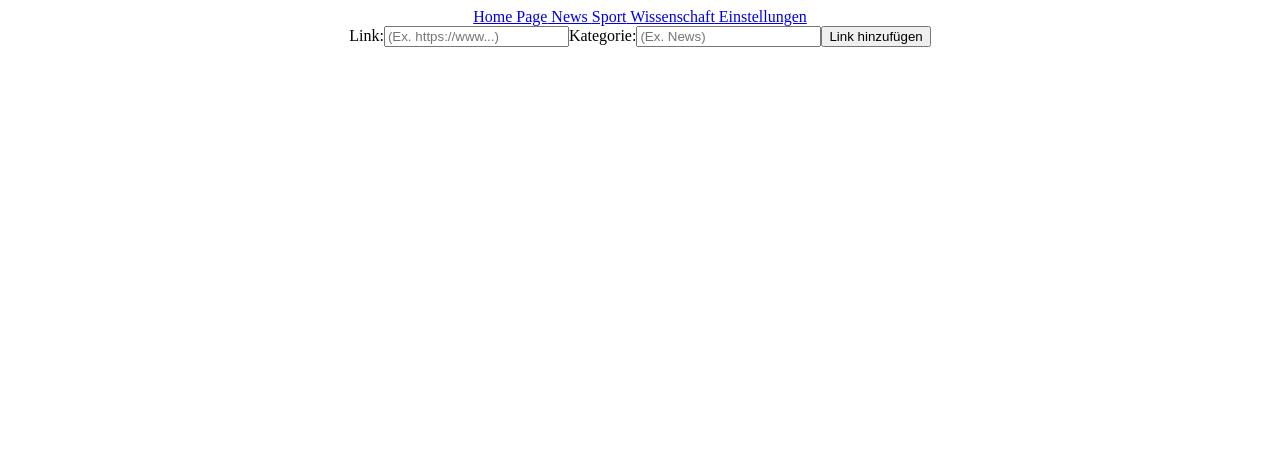
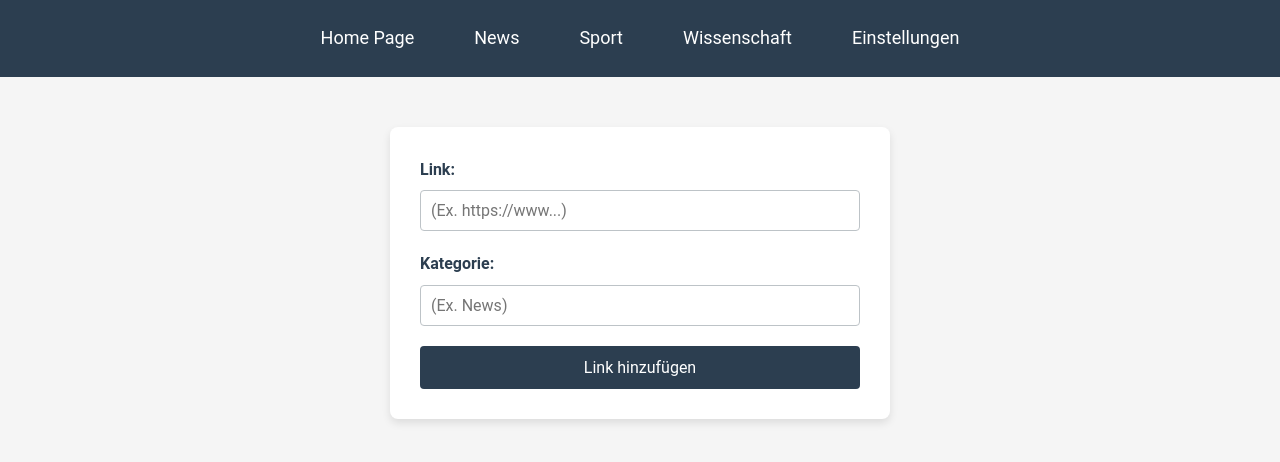
Before and after one commit to weirdo1400/RSS-Feed-Accumulator, a React (Create React App) app in the folder client/: page /einstellungen in a window 1280 px wide. Shown: the top 462 px of the page. Built offline with nearby package versions, Linux system fonts and the light colour scheme.

Commit message:
Added CSS Styling

```diff
--- a/client/src/App.css
+++ b/client/src/App.css
@@ -1,3 +1,228 @@
-.App {
+/* Reset and Global Styling */
+* {
+  margin: 0;
+  padding: 0;
+  box-sizing: border-box;
+  font-family: 'Roboto', sans-serif;
+}
+
+body {
+  background-color: #f4f4f9;
+  color: #333;
+  font-size: 16px;
+  line-height: 1.6;
+  margin: 0;
+  padding: 0;
+}
+
+/* General Reset */
+body, html {
+  margin: 0;
+  padding: 0;
+  font-family: 'Arial', sans-serif;
+  background-color: #f5f5f5;
+}
+
+/* Navbar Styling */
+.navbar {
+  background-color: #2c3e50;
+  padding: 10px;
+  display: flex;
+  justify-content: center;
+}
+
+.navbar a {
+  color: white;
+  padding: 14px 20px;
+  text-decoration: none;
+  font-size: 18px;
+  margin: 0 10px;
+  transition: background 0.3s ease;
+}
+
+.navbar a:hover {
+  background-color: #34495e;
+  border-radius: 4px;
+}
+
+.navbar a.active {
+  background-color: #e67e22;
+  border-radius: 4px;
+}
+
+/* Settings Page Styling */
+.formContainer {
+  background-color: white;
+  max-width: 500px;
+  margin: 50px auto;
+  padding: 30px;
+  border-radius: 8px;
+  box-shadow: 0 4px 8px rgba(0, 0, 0, 0.1);
+}
+
+.formContainer label {
+  display: block;
+  margin-bottom: 8px;
+  font-weight: bold;
+  color: #2c3e50;
+}
+
+.formContainer input {
+  width: 100%;
+  padding: 10px;
+  margin-bottom: 20px;
+  border: 1px solid #bdc3c7;
+  border-radius: 4px;
+  font-size: 16px;
+}
+
+.formContainer button {
+  width: 100%;
+  background-color: #2c3e50;
+  color: white;
+  padding: 12px;
+  border: none;
+  border-radius: 4px;
+  font-size: 16px;
+  cursor: pointer;
+  transition: background 0.3s ease;
+}
+
+.formContainer button:hover {
+  background-color: #34495e;
+}
+
+.formContainer span {
+  color: red;
+  font-size: 14px;
+  margin-bottom: 10px;
+}
+
+/* Main container */
+h1 {
   text-align: center;
+  margin-top: 20px;
+  font-size: 2.5rem;
+  color: #3f72af;
+  text-transform: uppercase;
+  letter-spacing: 2px;
 }
+
+ul {
+  list-style: none;
+  padding: 0;
+  margin: 20px auto;
+  max-width: 800px;
+}
+
+ul li {
+  background-color: #ffffff;
+  margin: 10px 0;
+  padding: 20px;
+  border-radius: 10px;
+  box-shadow: 0 5px 15px rgba(0, 0, 0, 0.1);
+  transition: transform 0.3s ease;
+}
+
+ul li:hover {
+  transform: translateY(-5px);
+}
+
+ul li a {
+  text-decoration: none;
+  font-size: 1.2rem;
+  color: #112d4e;
+  transition: color 0.3s ease;
+}
+
+ul li a:hover {
+  color: #f9a825;
+}
+
+/* Settings Page Styling */
+.settings-page {
+  max-width: 600px;
+  margin: 30px auto;
+  background-color: #ffffff;
+  padding: 30px;
+  border-radius: 10px;
+  box-shadow: 0 5px 15px rgba(0, 0, 0, 0.1);
+}
+
+.settings-page h2 {
+  text-align: center;
+  font-size: 2rem;
+  color: #3f72af;
+  margin-bottom: 20px;
+}
+
+.settings-page form {
+  display: flex;
+  flex-direction: column;
+  gap: 15px;
+}
+
+.settings-page form label {
+  font-size: 1.1rem;
+  color: #333;
+}
+
+.settings-page form input,
+.settings-page form select,
+.settings-page form button {
+  padding: 10px;
+  border-radius: 5px;
+  border: 1px solid #ddd;
+  font-size: 1rem;
+}
+
+.settings-page form button {
+  background-color: #3f72af;
+  color: #ffffff;
+  cursor: pointer;
+  transition: background-color 0.3s ease;
+}
+
+.settings-page form button:hover {
+  background-color: #f9a825;
+}
+
+/* Footer */
+footer {
+  text-align: center;
+  padding: 20px;
+  background-color: #3f72af;
+  color: white;
+  position: fixed;
+  width: 100%;
+  bottom: 0;
+}
+
+footer p {
+  margin: 0;
+}
+
+/* Responsive Styling */
+@media (max-width: 768px) {
+  nav ul {
+    flex-direction: column;
+    gap: 10px;
+  }
+
+  h1 {
+    font-size: 2rem;
+  }
+
+  ul li {
+    padding: 15px;
+  }
+
+  ul li a {
+    font-size: 1rem;
+  }
+
+  .settings-page {
+    max-width: 90%;
+    padding: 20px;
+  }
+}
```
